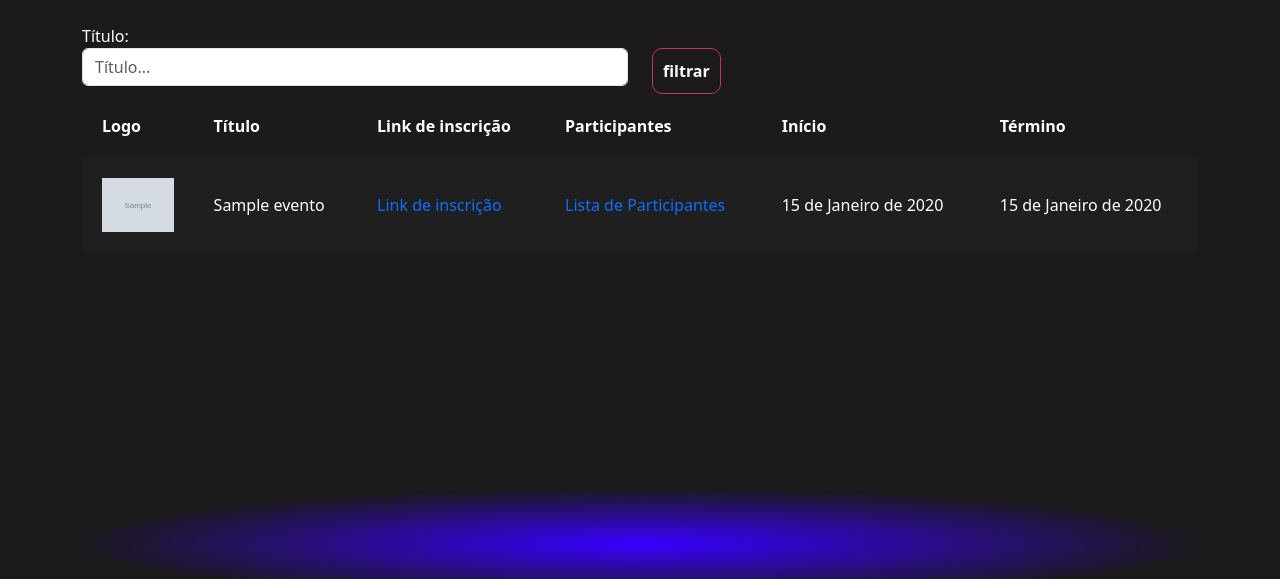
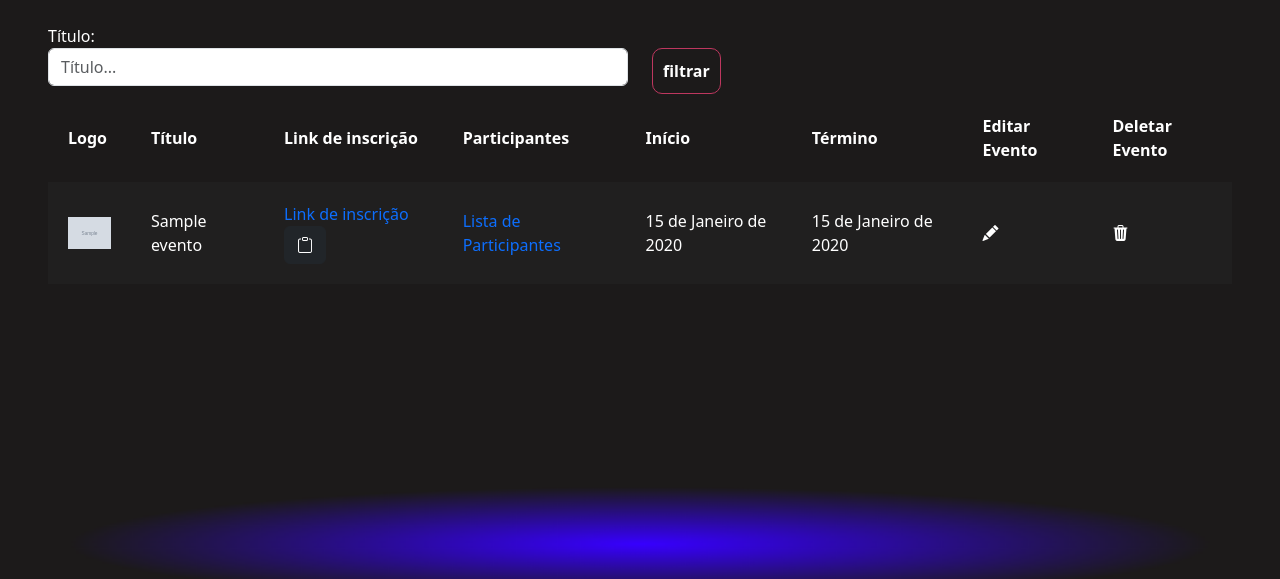
Before and after one commit to ElielCesar/DjMeet, a Django app: page /eventos/gerenciar_evento/ in a window 1280 px wide. Shown: the part 56-635 px from the top of the page. Run offline with Django 5.2, Linux system fonts and the light colour scheme; a user stored in the database is signed in; tables that the repository leaves empty hold one stand-in row (values such as "Sample post"); grey boxes marked "Sample" are stand-in pictures.

Commit message:
update
melhorias nos templates e models

```diff
--- a/modules/eventos/models.py
+++ b/modules/eventos/models.py
@@ -1,5 +1,6 @@
 from django.db import models
 from django.contrib.auth.models import User
+import os
 
 # Create your models here.
 
@@ -21,9 +22,15 @@ class Evento(models.Model):
     def __str__(self):
         return self.nome
 
+def pasta_certificado_evento(instance, filename):
+
+    subpasta = f'certificados/evento{instance.evento.id}'
+    caminho_arquivo = os.path.join(subpasta, filename)
+    return caminho_arquivo
 
 class Certificado(models.Model):
-    certificado = models.ImageField(upload_to='certificados')
+
+    certificado = models.ImageField(upload_to=pasta_certificado_evento)
     participante = models.ForeignKey(User, on_delete=models.CASCADE)
     evento = models.ForeignKey(Evento, on_delete=models.CASCADE, related_name='certificados')
     certificado_id = models.CharField(max_length=10, unique=True)
--- a/modules/eventos/views.py
+++ b/modules/eventos/views.py
@@ -123,13 +123,13 @@ def certificados_evento(request, id):
     participantes_usernames = [username for username,
                                in evento.participantes.values_list('username')]
 
-    if not request.user.username in participantes_usernames:
+    if request.user != evento.criador and request.user.username not in participantes_usernames:
         messages.add_message(request, constants.WARNING,
                              'Você não se inscreveu nesse evento!')
         return redirect('participantes_evento', id=id)
 
     # visivel para o criador do evento
-    if request.method == "GET":
+    if request.method == "GET" :
         qtd_certificados = evento.participantes.all().count(
         ) - Certificado.objects.filter(evento=evento).count()
         return render(request, 'eventos/certificados_evento.html', {'evento': evento, 'qtd_certificados': qtd_certificados})
--- a/templates/eventos/gerenciar_evento.html
+++ b/templates/eventos/gerenciar_evento.html
@@ -6,7 +6,7 @@
 {% endblock %}
 
 {% block 'conteudo' %}
-<div class="container">
+<div class="containe-fluid mx-5">
     <br>
     <div class="row">
         {% if messages %}
@@ -36,25 +36,42 @@
             <th>Participantes</th>
             <th>Início</th>
             <th>Término</th>
+            <th>Editar Evento</th>
+            <th>Deletar Evento</th>
 
         </tr>
         {% for evento in eventos %}
         <tr class="{% cycle 'linha' 'linha2' %}">
-            <td width="10%"><a href="{% url 'participantes_evento' evento.id %}"><img width="100%"
+            <td width="7%"><a href="{% url 'participantes_evento' evento.id %}"><img width="100%"
                         src="/media/{{evento.logo}}"></a></td>
             <td>{{evento.nome}}</td>
-            <td> <a href="{% url 'inscrever_evento' evento.id %}" a style="text-decoration: none;">Link de inscrição</a>
+
+            <td>
+                <a href="{% url 'inscrever_evento' evento.id %}"
+                    id={{evento.id}} style="text-decoration: none;">Link de inscrição
+                </a>
+                <button class="btn btn-dark" onclick="copiarLink('{{evento.id}}')"><i class="bi bi-clipboard"></i></button>
             </td>
+
             <td><a style="text-decoration: none;" href="{% url 'participantes_evento' evento.id %}">Lista de
                     Participantes</a></td>
             </td>
             <td>{{evento.data_inicio}}</td>
             <td>{{evento.data_fim}}</td>
+            <td><a class="text-white" href=""><i class="bi bi-pencil-fill"></i></a></td>
+            <td><a class="text-white" href=""><i class="bi bi-trash3-fill"></i></a></td>
 
         </tr>
         {% endfor %}
 
     </table>
+    <script>
+        function copiarLink(elementId) {
+            var link = document.getElementById(elementId).href;
+            navigator.clipboard.writeText(link)
+            alert("Link copiado");
+        }
+    </script>
 
 </div>
 
--- a/templates/eventos/participantes_evento.html
+++ b/templates/eventos/participantes_evento.html
@@ -61,7 +61,7 @@
                 <br>
                 <div class="row">
                     <div class="col-md text-center">
-                        <p>X de Z</p>
+
                     </div>
 
                     <div class="col-md ">
--- a/templates/global/base.html
+++ b/templates/global/base.html
@@ -7,6 +7,7 @@
 
     <title>{% block 'title' %}{% endblock %}</title>
     <link href="https://cdn.jsdelivr.net/npm/bootstrap@5.3.0-alpha1/dist/css/bootstrap.min.css" rel="stylesheet">
+    <link rel="stylesheet" href="https://cdn.jsdelivr.net/npm/bootstrap-icons@1.11.3/font/bootstrap-icons.min.css">
     <link href="{% static 'global/css/base.css' %}" rel="stylesheet">
     {% block 'head' %}{% endblock %}
 
```
Also changed, not shown: TODO.txt (+4 -3 lines), media/certificados/certificado_9_11.png (deleted), media/certificados/certificado_9_22.png (deleted), media/certificados/certificado_9_24.png (deleted), modules/eventos/migrations/0005_alter_certificado_certificado.py (added), static/eventos/css/gerenciar_evento.css (line endings or trailing spaces).
